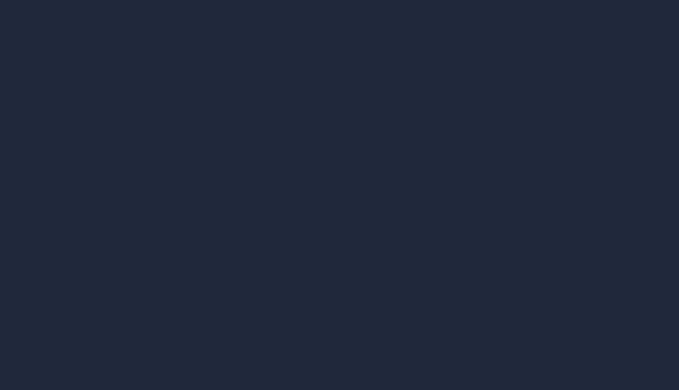
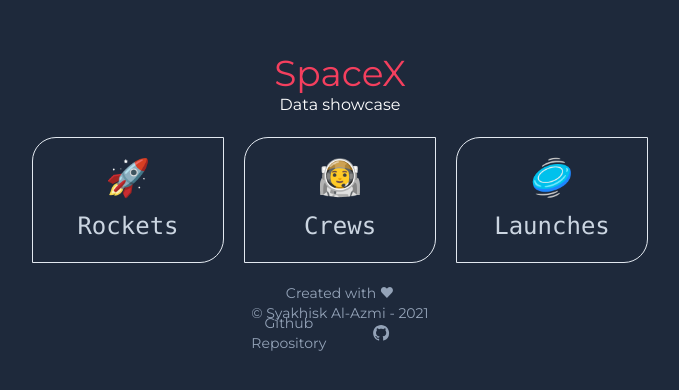
Before and after one commit to Syakhisk/spacex-data-showcase, a Next.js app: page /home in a window 1280 px wide. Before the commit this address had no page. Shown: the part 202-592 px from the top of the page, without its empty margins (300-979 px from the left). Built offline with nearby package versions, Linux system fonts and the light colour scheme; what tailwindcss-filters would draw is missing.

Commit message:
production finalization

```diff
--- a/components/Layout.jsx
+++ b/components/Layout.jsx
@@ -34,7 +34,7 @@
 
 			<main
 				{...rest}
-				className={`max-w-6xl mx-auto p-5 py-10 flex flex-col h-full ${className} ${
+				className={`max-w-6xl mx-auto p-5 py-10 flex flex-col h-full select-none ${className} ${
 					full ? "w-full " : ""
 				}`}>
 				{!noTitle && (
--- a/pages/home.jsx
+++ b/pages/home.jsx
@@ -1,12 +1,75 @@
-import { useRouter } from "next/router";
-import { useEffect } from "react";
+import Layout from "../components/Layout";
+import Link from "next/link";
+import { motion } from "framer-motion";
+import { scaleUp } from "../lib/variants";
 
-export default function Home() {
-	const router = useRouter();
+const Home = (props) => {
+	const pages = [
+		{ href: "/rockets", icon: "🚀", text: "Rockets" },
+		{ href: "/crews", icon: "👩‍🚀", text: "Crews" },
+		{ href: "/launches", icon: "🥏", text: "Launches" },
+	];
 
-	useEffect(() => {
-		router.push("/");
-	}, []);
+	return (
+		<Layout noTitle full>
+			<motion.div
+				variants={scaleUp}
+				initial='init'
+				animate='anim'
+				className='flex flex-col items-center justify-center w-full h-full space-y-5'>
+				<Link href='/'>
+					<div className='cursor-pointer'>
+						<h1 className='text-4xl text-center text-red-500'>SpaceX</h1>
+						<h2 className='text-center'>Data showcase</h2>
+					</div>
+				</Link>
 
-	return <div></div>;
-}
+				<div>
+					<div className='grid gap-5 md:grid-flow-col text-center'>
+						{pages.map((item, idx) => (
+							<Link key={idx} href={item.href}>
+								<div
+									key={idx}
+									className='flex flex-col w-48 p-5 space-y-3 font-mono text-gray-300 border select-none rounded-br-3xl rounded-tl-3xl hover:bg-red-500 hover:text-white'>
+									<h1 className='text-4xl'>{item.icon}</h1>
+									<h1 className='w-full text-2xl text-center'>{item.text}</h1>
+								</div>
+							</Link>
+						))}
+					</div>
+				</div>
+				<div className='flex flex-col text-sm text-center text-gray-400'>
+					<span>Created with ♥</span>
+					<a
+						href='https://github.com/Syakhisk'
+						target='_blank'
+						className='hover:text-red-500'>
+						&copy; Syakhisk Al-Azmi - 2021
+					</a>
+					<a
+						href='https://github.com/Syakhisk/spacex-data-showcase'
+						target='_blank'
+						className='flex items-center justify-center h-5 space-x-2 hover:text-red-500'>
+						<span>Github Repository</span>
+						<svg
+							className='h-4'
+							xmlnsXlink='http://www.w3.org/1999/xlink'
+							xmlns='http://www.w3.org/2000/svg'
+							height='NaN'
+							viewBox='0 0 16 16'
+							version='1.1'
+							width='NaN'
+							aria-hidden='true'>
+							<path
+								fillRule='evenodd'
+								className='fill-current'
+								d='M8 0C3.58 0 0 3.58 0 8c0 3.54 2.29 6.53 5.47 7.59.4.07.55-.17.55-.38 0-.19-.01-.82-.01-1.49-2.01.37-2.53-.49-2.69-.94-.09-.23-.48-.94-.82-1.13-.28-.15-.68-.52-.01-.53.63-.01 1.08.58 1.23.82.72 1.21 1.87.87 2.33.66.07-.52.28-.87.51-1.07-1.78-.2-3.64-.89-3.64-3.95 0-.87.31-1.59.82-2.15-.08-.2-.36-1.02.08-2.12 0 0 .67-.21 2.2.82.64-.18 1.32-.27 2-.27.68 0 1.36.09 2 .27 1.53-1.04 2.2-.82 2.2-.82.44 1.1.16 1.92.08 2.12.51.56.82 1.27.82 2.15 0 3.07-1.87 3.75-3.65 3.95.29.25.54.73.54 1.48 0 1.07-.01 1.93-.01 2.2 0 .21.15.46.55.38A8.013 8.013 0 0016 8c0-4.42-3.58-8-8-8z'></path>
+						</svg>
+					</a>
+				</div>
+			</motion.div>
+		</Layout>
+	);
+};
+
+export default Home;
--- a/pages/index.jsx
+++ b/pages/index.jsx
@@ -1,4 +1,3 @@
-import Button from "../components/Button";
 import Layout from "../components/Layout";
 import Link from "next/link";
 import { motion, useAnimation } from "framer-motion";
@@ -28,6 +27,7 @@
 				initial='init'
 				animate='anim'
 				className='flex flex-col items-center justify-center w-full h-full space-y-5'>
+				<Link href="/">
 					<div>
 						<motion.h1
 							layoutId='spaceX'
@@ -42,6 +42,7 @@
 							Data showcase
 						</motion.h2>
 					</div>
+				</Link>
 
 				<motion.div
 					initial={landingItemsInit}
--- a/pages/test.jsx
+++ /dev/null
@@ -1,9 +0,0 @@
-import Layout from "../components/Layout"
-
-export default function test() {
-  return (
-    <Layout noTitle>
-      asd
-    </Layout>
-  )
-}
--- a/tailwind.config.js
+++ b/tailwind.config.js
@@ -1,7 +1,7 @@
 const colors = require("tailwindcss/colors");
 
 module.exports = {
-	purge: [],
+	purge: ['./pages/**/*.{js,ts,jsx,tsx}', './components/**/*.{js,ts,jsx,tsx}'],
 	darkMode: false, // or 'media' or 'class'
 	theme: {
 		filter: {
```
Also changed, not shown: .trash/Layout copy.jsx (deleted), .trash/rockets copy.jsx (deleted), .trash/rockets copy/[id].jsx (deleted), .trash/rockets copy/index.jsx (deleted), .trash/rockets.jsx (deleted), 2 other files (tests, documents, lock files or other folders). Lines whose indentation alone changed are shown as unchanged.
